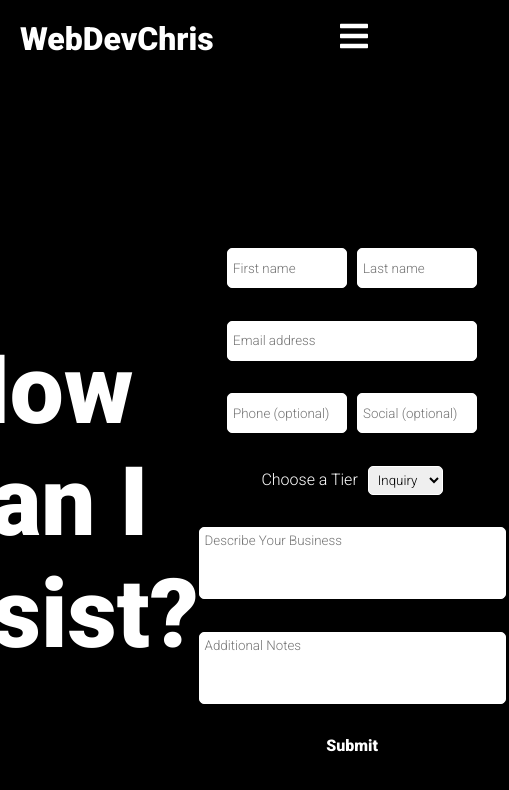
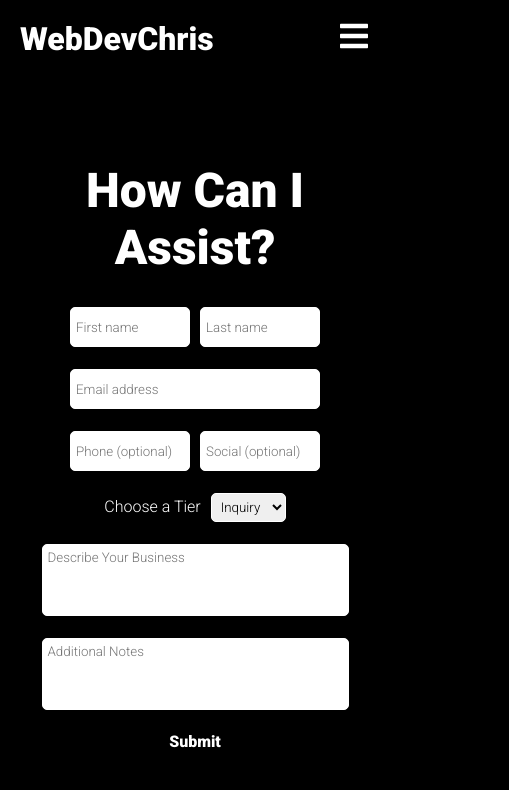
Before and after one commit to WebDevChris1/portfolio-website, a React (Create React App) app: page /contact in a window 390 px wide. Shown: the top 790 px of the page, 509 px wide, since content can reach past the window. Built offline with nearby package versions, Linux system fonts and the light colour scheme.

Commit message:
services & contact: completed media queries

```diff
--- a/src/components/pages/Contact/contact.styles.js
+++ b/src/components/pages/Contact/contact.styles.js
@@ -1,18 +1,40 @@
 import styled from "styled-components";
 
 export const Wrapper = styled.main`
+  /* border: 1px solid blue; */
+  height: 100vh;
+  display: flex;
+  justify-content: center;
+  align-items: center;
+
+  @media screen and (min-width: 800px) {
     /* border: 1px solid red; */
     height: 95vh;
-  display: flex;
     justify-content: center;
     align-items: flex-end;
+  }
 `;
 
 export const Content = styled.div`
+  /* border: 1px solid red; */
+  height: 600px;
+  width: 800px;
+  display: flex;
+  flex-direction: column;
+  align-items: center;
+  gap: 20px;
+  margin-top: 80px;
+
+  h2 {
+    font-size: 3rem;
+    text-align: center;
+  }
+
+  @media screen and (min-width: 800px) {
     /* border: 1px solid blue; */
     height: 600px;
     width: 1100px;
-  display: flex;
+    flex-direction: row;
     justify-content: space-between;
     align-items: center;
 
@@ -25,6 +47,7 @@ export const Content = styled.div`
       align-items: center;
       font-size: 6rem;
       text-align: center;
+    }
   }
 `;
 
--- a/src/components/pages/Contact/index.js
+++ b/src/components/pages/Contact/index.js
@@ -49,7 +49,7 @@ const Contact = () => {
           <div>
             <label htmlFor="tiers">Choose a Tier</label>
             <select name="tier" required>
-              <option value="inquiry-only">Inquiry Only</option>
+              <option value="inquiry-only">Inquiry</option>
               <option value="one">Tier 1</option>
               <option value="two">Tier 2</option>
               <option value="three">Tier 3</option>
--- a/src/components/pages/ServiceOffers/services.styles.js
+++ b/src/components/pages/ServiceOffers/services.styles.js
@@ -141,4 +141,12 @@ export const Content = styled.div`
     font-size: 1rem;
     font-weight: 500;
   }
+
+  @media screen and (min-width: 800px) {
+    gap: 50px;
+
+    .page-info {
+      width: 80%;
+    }
+  }
 `;
```
Lines whose indentation alone changed are shown as unchanged.
